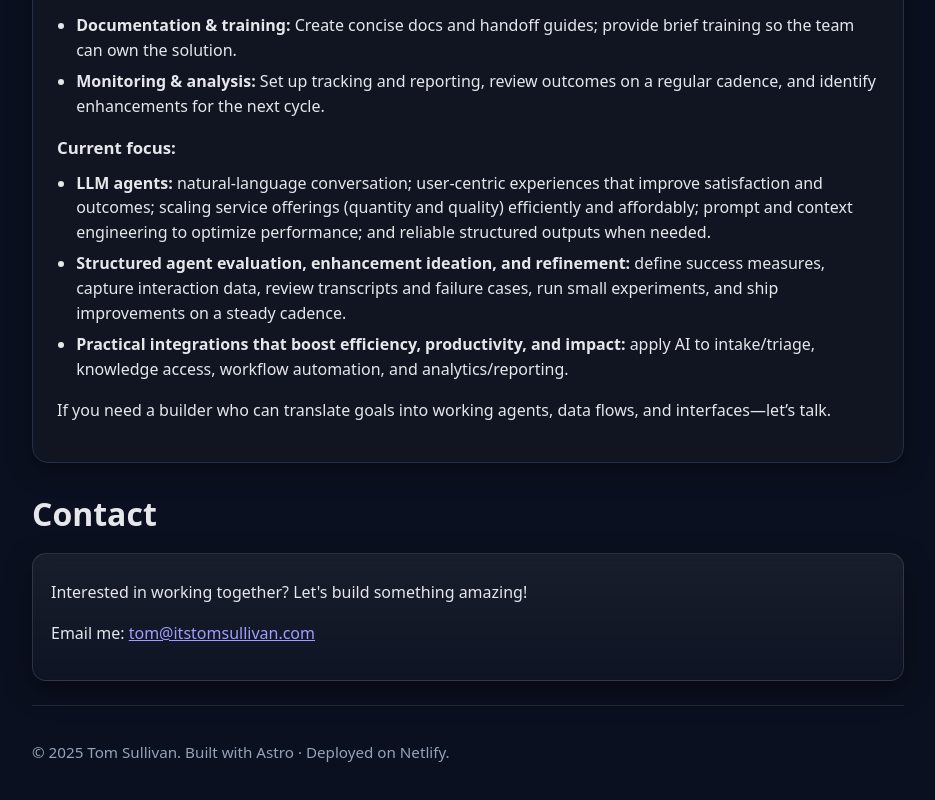
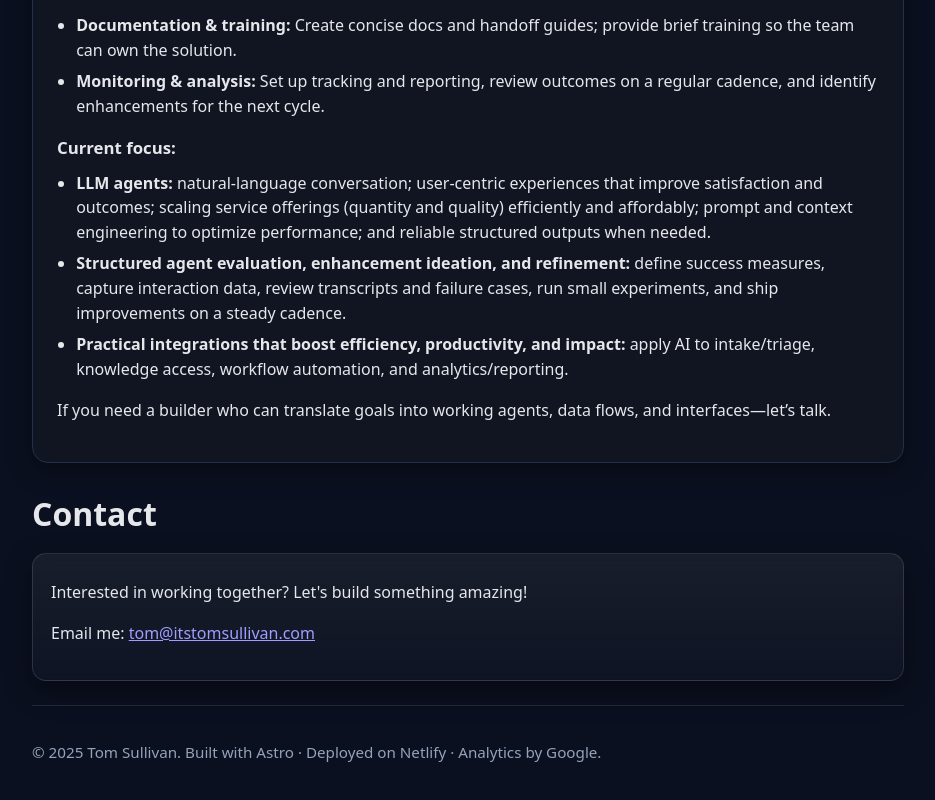
Before and after one commit to tomsullivan79/portfolio, an Astro site: page / in a window 1280 px wide. Shown: the part 2701-3501 px from the top of the page, without its empty margins (172-1107 px from the left). Built offline with nearby package versions, Linux system fonts and the light colour scheme; Astro itself is replaced by a stand-in of ours; no server answers.

Commit message:
Updated footer message "google"

```diff
--- a/src/pages/index.astro
+++ b/src/pages/index.astro
@@ -207,7 +207,7 @@ const projects = [
 
   <footer class="footer-border" style="margin-top:24px">
     <div class="wrap" style="padding-left:0;padding-right:0">
-      <p style="color:var(--muted); font-size:.95rem">© {new Date().getFullYear()} {site.name}. Built with Astro · Deployed on Netlify.</p>
+      <p style="color:var(--muted); font-size:.95rem">© {new Date().getFullYear()} {site.name}. Built with Astro · Deployed on Netlify · Analytics by Google. </p>
     </div>
   </footer>
 </BaseLayout>
```
